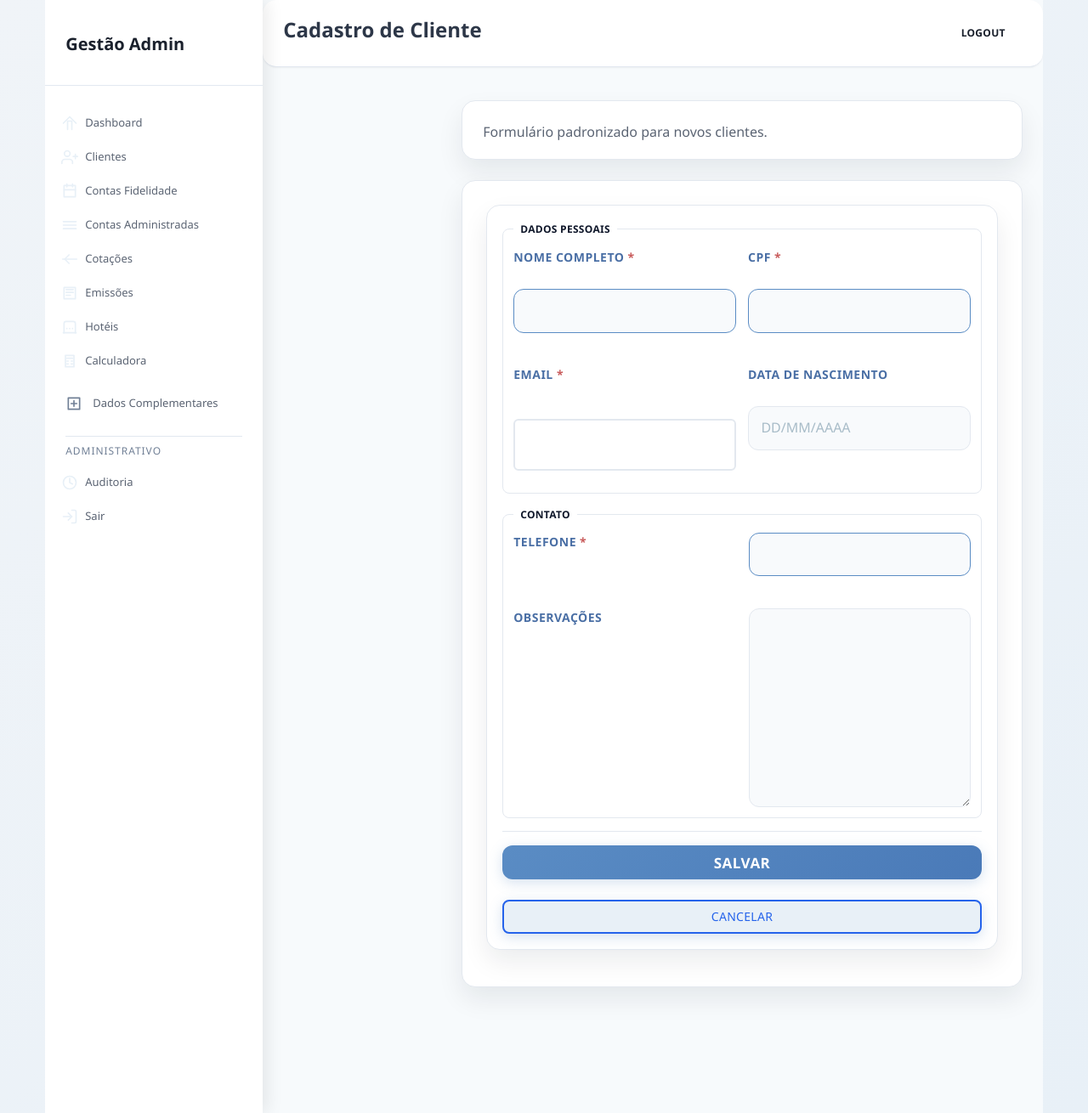
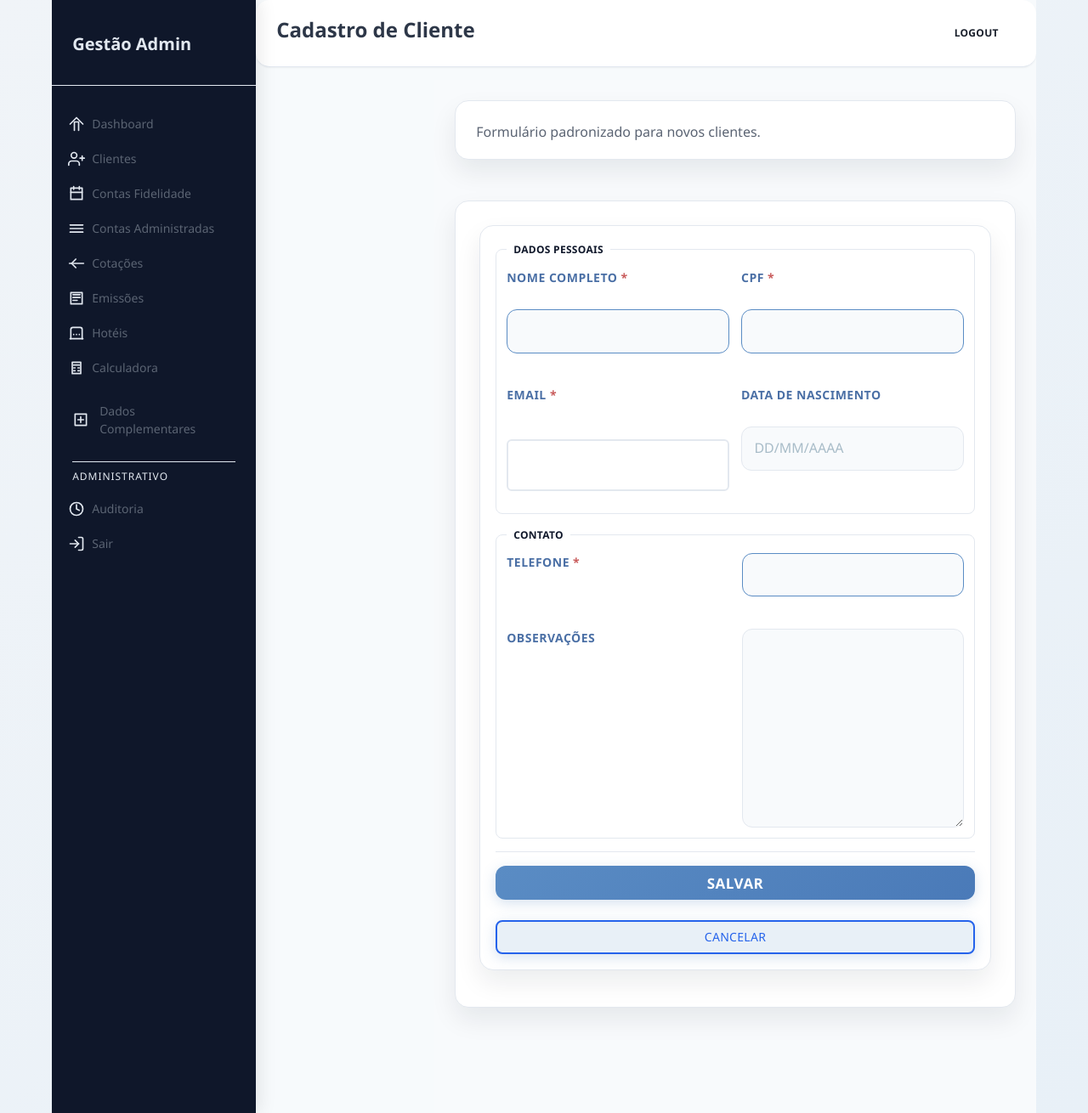
Before and after one commit to PedroNacari97/site-fpp, a Django app: page /accounts/cliente/novo/ in a window 1280 px wide. Shown: the whole page at 85% size. Run offline with Django 5.2, Linux system fonts and the light colour scheme.

Commit message:
Padroniza layout da gestão

```diff
--- a/gestao/static/gestao/css/admin-theme.css
+++ b/gestao/static/gestao/css/admin-theme.css
@@ -12,6 +12,7 @@
   --danger: #dc2626;
   --radius: 16px;
   --shadow: 0 14px 30px rgba(15, 23, 42, 0.08);
+  --page-max-width: 1280px;
 }
 
 body {
@@ -38,7 +39,7 @@ body {
 }
 
 .page-container {
-  max-width: 1560px;
+  max-width: var(--page-max-width);
   margin: 0 auto;
   width: 100%;
   display: flex;
@@ -124,12 +125,13 @@ a:hover {
 }
 
 .page-shell {
-  max-width: 1280px;
-  margin: 0 auto;
-  padding: 0 1rem 2.5rem;
+  max-width: var(--page-max-width);
+  margin: 0;
+  padding: 0 0 2.5rem;
+  width: 100%;
   display: flex;
   flex-direction: column;
-  gap: 1rem;
+  gap: 1.5rem;
 }
 
 .topbar {
@@ -756,7 +758,7 @@ textarea {
 .app-main {
   flex: 1;
   overflow: auto;
-  padding: 24px;
+  padding: 0;
   background: var(--shell-bg);
 }
 
@@ -875,6 +877,6 @@ textarea {
 
 @media (max-width: 640px) {
   .app-main {
-    padding: 20px;
+    padding: 0;
   }
 }
--- /dev/null
+++ b/gestao/static/gestao/css/layout.css
@@ -0,0 +1,125 @@
+.fpp-container {
+  width: 100%;
+  max-width: 1280px;
+  margin: 0 auto;
+  padding: 16px;
+}
+
+@media (min-width: 1024px) {
+  .fpp-container {
+    padding: 24px;
+  }
+}
+
+.fpp-layout {
+  display: flex;
+  min-height: 100vh;
+}
+
+.fpp-sidebar {
+  width: 240px;
+  background: #0f172a;
+  color: #ffffff;
+}
+
+.fpp-sidebar .sidebar-title,
+.fpp-sidebar .sidebar-section,
+.fpp-sidebar .nav-item,
+.fpp-sidebar .nav-item.is-active {
+  color: #e2e8f0;
+}
+
+.fpp-sidebar .nav-item:hover,
+.fpp-sidebar .nav-item.is-active {
+  background: rgba(255, 255, 255, 0.08);
+  color: #ffffff;
+}
+
+.fpp-sidebar .nav-item.is-active {
+  border-right-color: #ffffff;
+}
+
+.fpp-main {
+  flex: 1;
+  background: #f8fafc;
+}
+
+@media (max-width: 768px) {
+  .fpp-layout {
+    flex-direction: column;
+  }
+
+  .fpp-sidebar {
+    width: 100%;
+  }
+}
+
+.fpp-header {
+  display: flex;
+  flex-direction: column;
+  gap: 12px;
+}
+
+@media (min-width: 1024px) {
+  .fpp-header {
+    flex-direction: row;
+    align-items: center;
+    justify-content: space-between;
+  }
+}
+
+.fpp-actions {
+  display: flex;
+  flex-wrap: wrap;
+  gap: 12px;
+}
+
+.fpp-grid {
+  display: grid;
+  grid-template-columns: 1fr;
+  gap: 16px;
+}
+
+@media (min-width: 768px) {
+  .fpp-grid {
+    grid-template-columns: repeat(2, 1fr);
+  }
+}
+
+@media (min-width: 1280px) {
+  .fpp-grid {
+    grid-template-columns: repeat(3, 1fr);
+  }
+}
+
+.fpp-card {
+  background: #ffffff;
+  border-radius: 12px;
+  padding: 16px;
+  box-shadow: 0 1px 2px rgba(0, 0, 0, 0.08);
+}
+
+.fpp-card h3 {
+  font-size: 16px;
+  font-weight: 600;
+}
+
+h1 {
+  font-size: 24px;
+  font-weight: 600;
+}
+
+h2 {
+  font-size: 20px;
+  font-weight: 600;
+}
+
+h3 {
+  font-size: 16px;
+  font-weight: 600;
+}
+
+p,
+span {
+  font-size: 14px;
+}
--- a/gestao/templates/admin_custom/base_admin.html
+++ b/gestao/templates/admin_custom/base_admin.html
@@ -9,16 +9,17 @@
 
     <link rel="stylesheet" href="{% static 'gestao/admin_custom.css' %}">
     <link rel="stylesheet" href="{% static 'gestao/css/main.css' %}">
+    <link rel="stylesheet" href="{% static 'gestao/css/layout.css' %}">
     <link rel="stylesheet" href="{% static 'gestao/formulario_base_gestao.css' %}">
 
     {% block extra_head %}{% endblock %}
 </head>
 
 <body>
-<div class="app-shell">
+<div class="app-shell fpp-layout">
     <div class="sidebar-overlay" data-sidebar-overlay></div>
 
-    <aside class="sidebar" data-sidebar>
+    <aside class="sidebar fpp-sidebar" data-sidebar>
         <div class="sidebar-header">
             <h1 class="sidebar-title">Gestão Admin</h1>
             <button class="icon-button sidebar-close" type="button" aria-label="Fechar menu" data-sidebar-close>
@@ -201,12 +202,14 @@
             </div>
         </header>
 
-        <main class="app-main">
-            <div class="page-header">
+        <main class="app-main fpp-main">
+            <div class="fpp-container">
+                <div class="page-shell">
+                    <div class="page-header fpp-header">
                         <div>
                             {% block header_subtitle %}{% endblock %}
                         </div>
-                <div class="page-actions">
+                        <div class="page-actions fpp-actions">
                             {% block header_actions %}{% endblock %}
                         </div>
                     </div>
@@ -222,6 +225,8 @@
                     {% endif %}
 
                     {% block content %}{% endblock %}
+                </div>
+            </div>
         </main>
     </div>
 </div>
```
Lines whose indentation alone changed are shown as unchanged.
